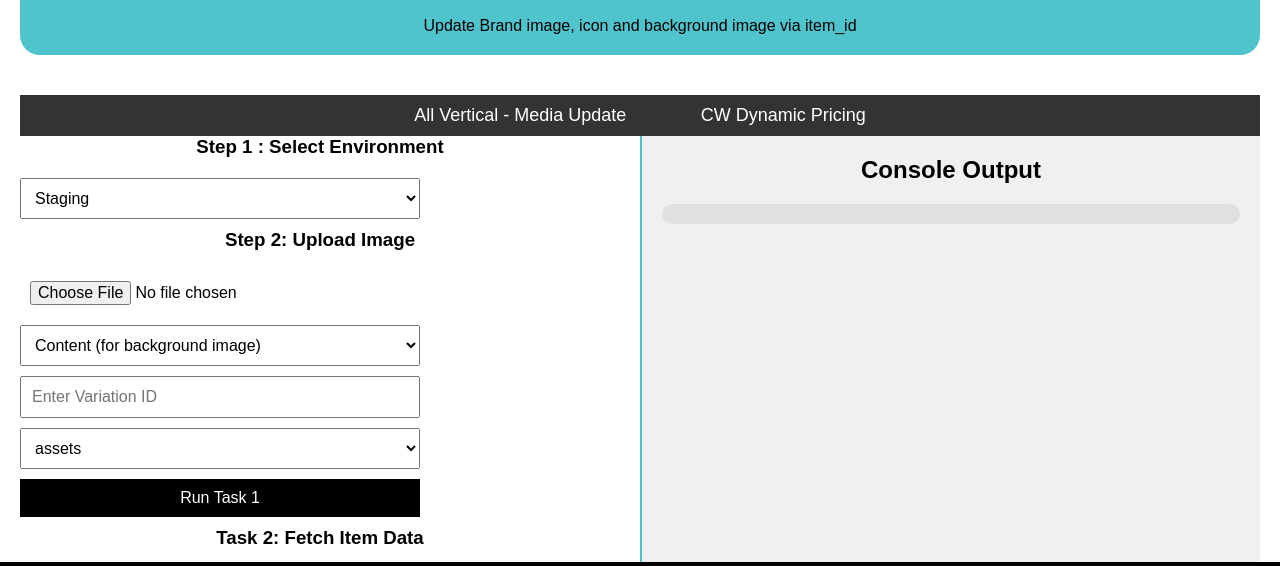
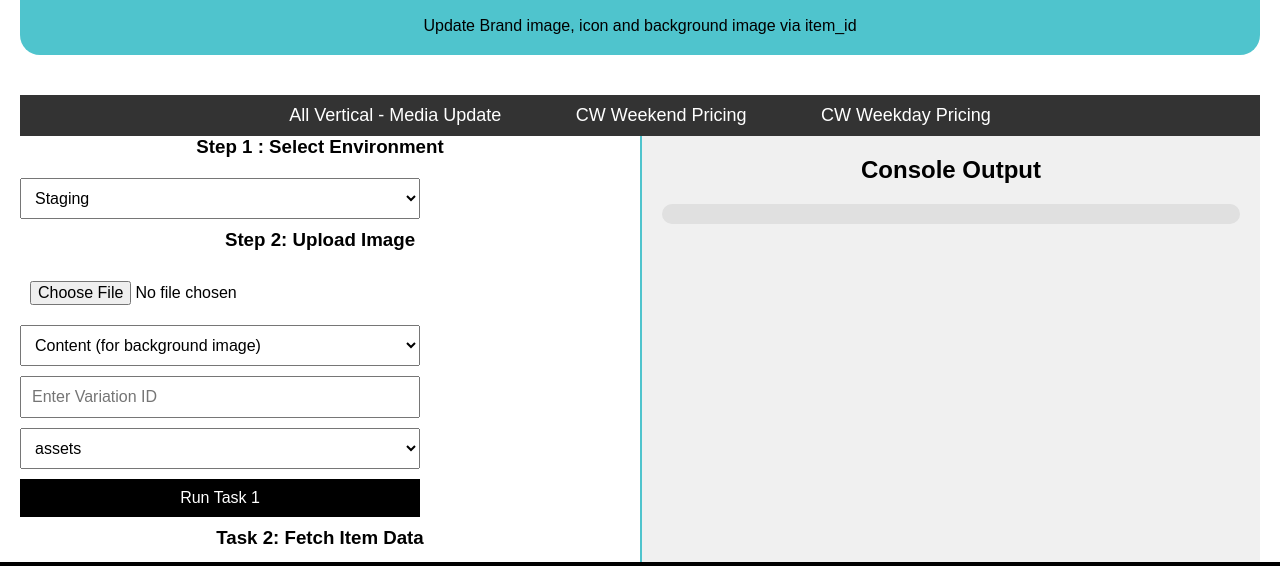
Before and after one commit to alihusains/cafutools, a plain HTML site: page index.html in a window 1280 px wide. Shown: the part 202-768 px from the top of the page. Drawn offline with nearby package versions, Linux system fonts and the light colour scheme.

Commit message:
updating headers

```diff
--- a/index.html
+++ b/index.html
@@ -149,7 +149,8 @@
 <div class="menu">
   <ul>
     <li><a href="index.html">All Vertical - Media Update</a></li>
-    <li><a href="priceupdate.html">CW Dynamic Pricing</a></li>
+          <li><a href="weekend.html">CW Weekend Pricing</a></li>
+          <li><a href="weekday.html">CW Weekday Pricing</a></li>
     <!-- SDF -->
     <!-- <li><a href="#">Services</a></li> -->
     <!-- <li><a href="#">Contact</a></li> -->
```
